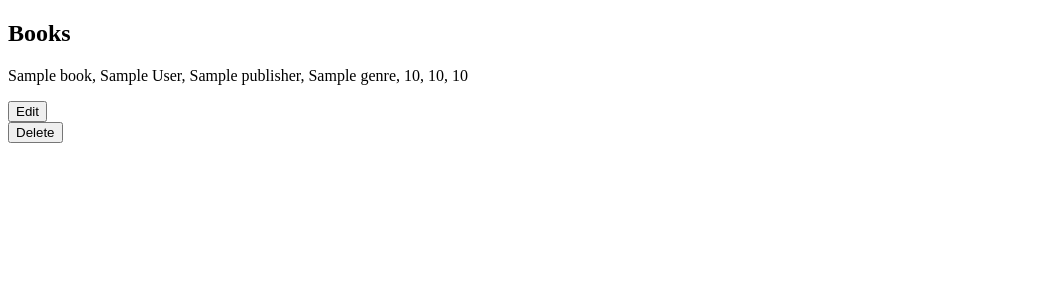
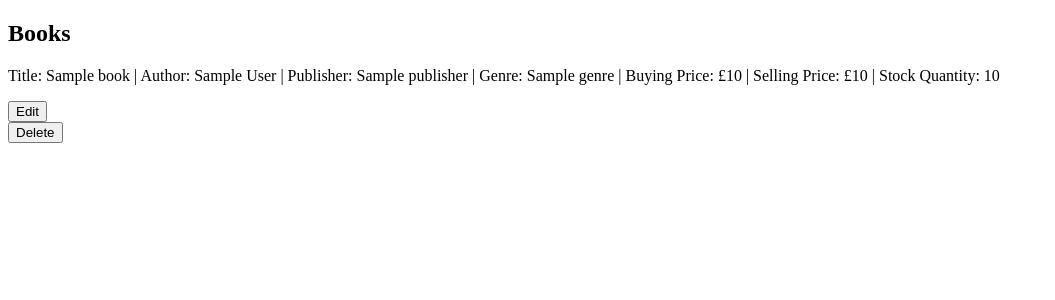
Before and after one commit to drleafgreen88/Dereks_Obscure_Books, a Flask app: template templates/books/index.html in a window 1280 px wide. Shown: the part 260-560 px from the top of the page, without its empty margins (0-1055 px from the left). Run offline with Flask 2, Linux system fonts and the light colour scheme; the template is opened without the code that fills it: most values are stand-ins (such as "Sample title", 1, 10 or a date in 2020).

Commit message:
some styling done

```diff
--- a/templates/books/index.html
+++ b/templates/books/index.html
@@ -6,7 +6,7 @@
 {% for book in books %}
 
 <section>
-    <p>{{ book.title }}, {{ book.author.first_name }} {{ book.author.last_name }}, {{ book.publisher.name }}, {{ book.genre }}, {{ book.buying_price }}, {{ book.selling_price }}, {{ book.stock_quantity }}</p>
+    <p>Title: {{ book.title }} | Author: {{ book.author.first_name }} {{ book.author.last_name }} | Publisher: {{ book.publisher.name }} | Genre: {{ book.genre }} | Buying Price: £{{ book.buying_price }} | Selling Price: £{{ book.selling_price }} | Stock Quantity: {{ book.stock_quantity }}</p>
     <a href="/books/{{ book.id }}/edit"></a>
     <form action="/books/{{ book.id }}/edit">
         <input type="submit" value="Edit">
```
